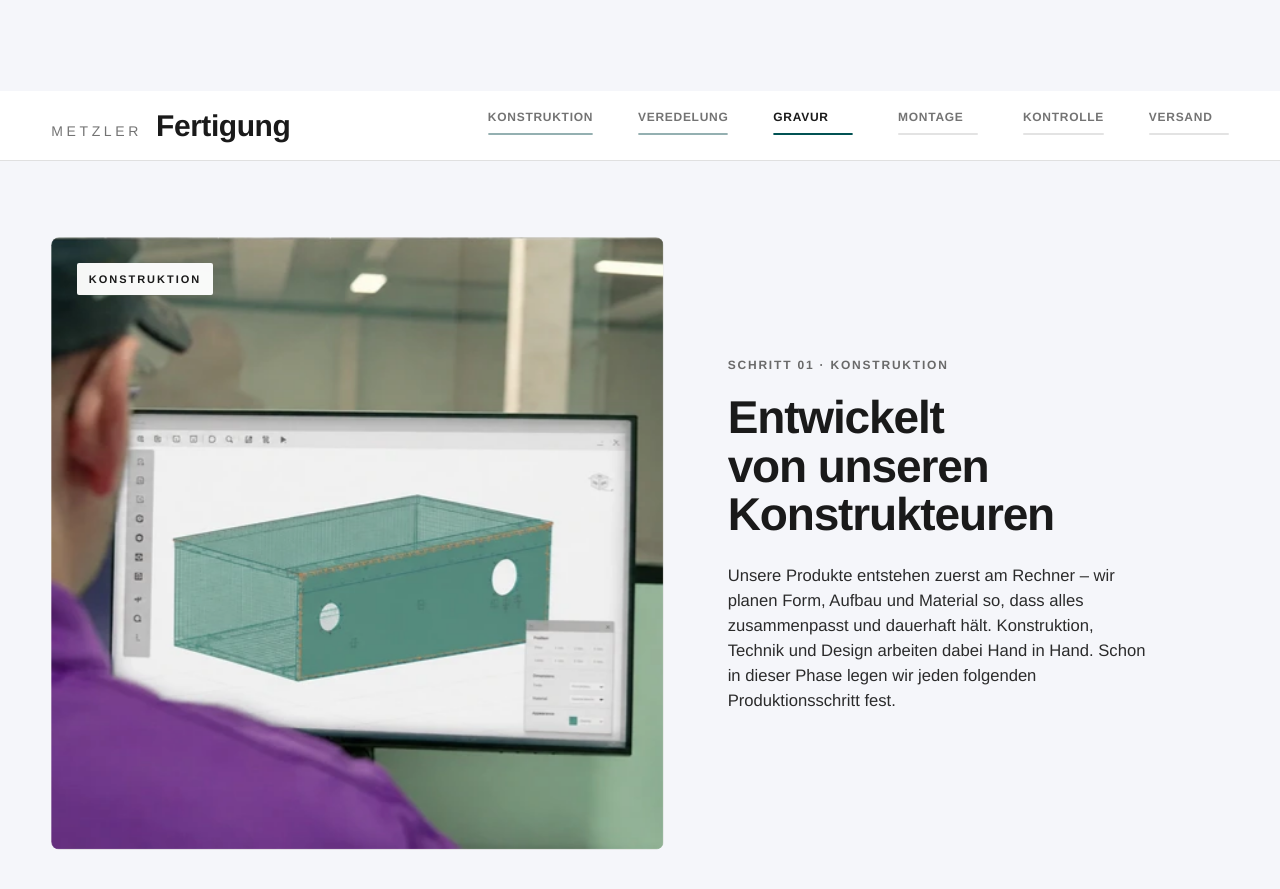
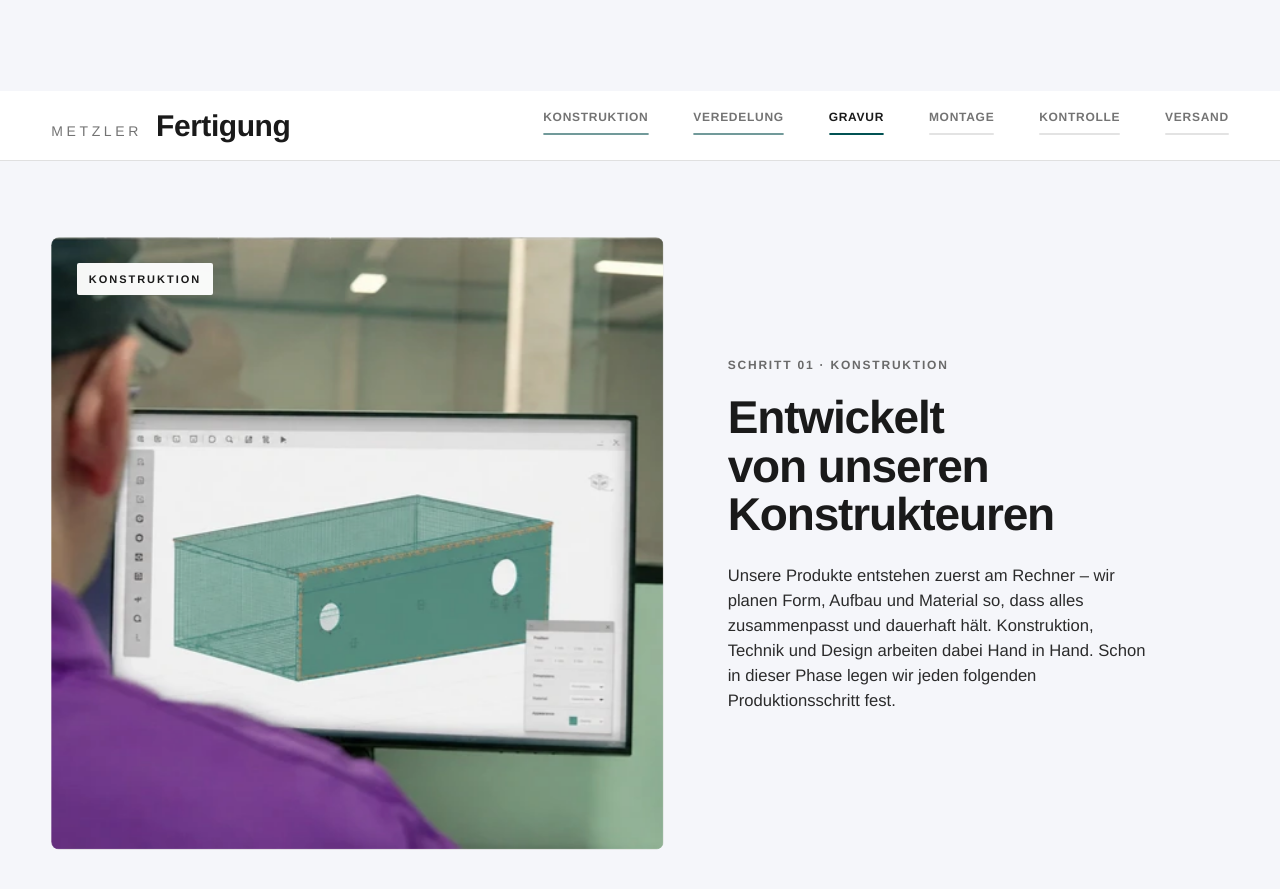
Before and after one commit to SabaVafa/production-process, a plain HTML site: page index.html in a window 1280 px wide. Shown: the part 2485-3374 px from the top of the page. Drawn offline with Linux system fonts and the light colour scheme.

Commit message:
UI: align sticky-nav underline rail to labels, strengthen completed-step fill
- .msty__tab min-width 80px -> 0 so short labels (GRAVUR/MONTAGE/VERSAND)
  no longer carry an underline wider than the word (desktop overhang fix)
- .is-past fill teal 35% -> 50% for clearer completed-vs-upcoming contrast
- bump style.css?v=20

Co-Authored-By: Claude Opus 4.8 <noreply@anthropic.com>

```diff
--- a/index.html
+++ b/index.html
@@ -27,7 +27,7 @@
 <meta name="twitter:image" content="https://sabavafa.github.io/metzler-produktionsprozess/og-image.jpg" />
 <meta name="twitter:image:alt" content="Metzler Fertigung – Präzision braucht Zeit" />
 <link rel="stylesheet" href="styles-v2.css?v=5" />
-<link rel="stylesheet" href="style.css?v=19" />
+<link rel="stylesheet" href="style.css?v=20" />
 <link rel="stylesheet" href="prod.css?v=55" />
 </head>
 <body>
--- a/style.css
+++ b/style.css
@@ -2058,7 +2058,11 @@ main.about .about-editorial__tier--bottom .section-title i{
   gap: 2px 8px;
   text-decoration: none;
   padding-bottom: 6px;
-  min-width: 80px;
+  /* No min-width: let each tab (and its underline track) hug the label.
+     An 80px floor made short labels — GRAVUR, MONTAGE, VERSAND — carry an
+     underline 14–25px wider than the word, so the progress rail read as
+     ragged. Hugging the label keeps every track aligned to its text. */
+  min-width: 0;
   position: relative;
   transition: transform 320ms cubic-bezier(.2, .7, .2, 1);
 }
@@ -2105,8 +2109,10 @@ main.about .about-editorial__tier--bottom .section-title i{
 }
 .msty__tab.is-active .msty__tab-fill{ width: 100%; }
 
-/* Past chapters keep the bar filled but in muted state */
-.msty__tab.is-past .msty__tab-fill{ width: 100%; background: color-mix(in srgb, var(--teal) 35%, transparent); }
+/* Past chapters keep the bar filled but in a muted, clearly-completed teal —
+   strong enough to separate "done" from the faint upcoming tracks so the row
+   reads as progress, still subordinate to the full-strength active bar. */
+.msty__tab.is-past .msty__tab-fill{ width: 100%; background: color-mix(in srgb, var(--teal) 50%, transparent); }
 
 /* Hover state — gentle lift, slight color */
 .msty__tab:hover .msty__tab-name{ color: var(--msty-fg); }
```
